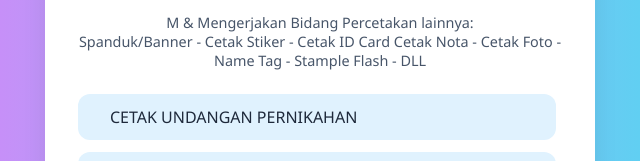
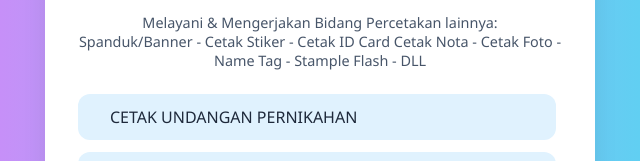
Before and after one commit to Milham76/Gallery-El, a plain HTML site: page index.html in a window 1280 px wide. Shown: the part 256-417 px from the top of the page, 320-960 px from the left. Drawn offline with Linux system fonts and the light colour scheme.

Commit message:
Update index.html

```diff
--- a/index.html
+++ b/index.html
@@ -18,7 +18,7 @@
         <!-- Gambar dengan rasio 1:1 (persegi) -->
         <img src="img/logo1.jpeg" alt="Foto Profil" class="profile-img" />
         <!-- Deskripsi singkat -->
-        <p class="desc">M & Mengerjakan Bidang Percetakan lainnya:
+        <p class="desc">Melayani & Mengerjakan Bidang Percetakan lainnya:
           <br>Spanduk/Banner - Cetak Stiker - Cetak ID Card Cetak Nota - Cetak Foto - Name Tag - Stample Flash - DLL
         </p>
       </div>
```
